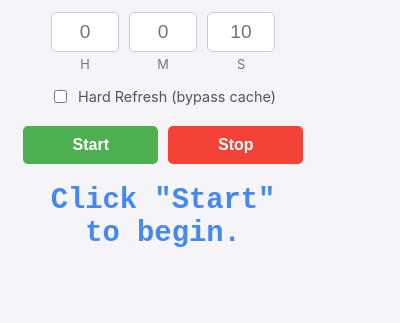
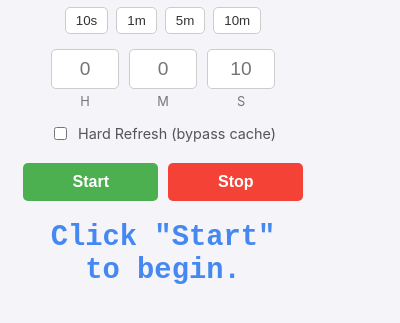
Before and after one commit to JohnLindahlTech/rld, a browser extension: page popup.html in a window 400 px wide. Shown: the part 77-400 px from the top of the page. Drawn offline with Linux system fonts and the light colour scheme.

Commit message:
defaults

```diff
--- a/popup.css
+++ b/popup.css
@@ -20,9 +20,33 @@ h1 {
 }
 
 p {
-  margin: 0 0 15px 0;
+  margin: 0 0 10px 0;
   font-size: 0.9em;
   color: #555;
+}
+
+/* Preset Buttons */
+.presets {
+  display: flex;
+  justify-content: center;
+  gap: 8px;
+  margin-bottom: 15px;
+  width: 100%;
+}
+
+.preset-btn {
+  padding: 5px 10px;
+  border: 1px solid #ccc;
+  border-radius: 5px;
+  background-color: #fff;
+  color: #333;
+  cursor: pointer;
+  transition: background-color 0.2s ease, border-color 0.2s ease;
+}
+
+.preset-btn:hover {
+  background-color: #e9e9e9;
+  border-color: #aaa;
 }
 
 /* Time Input Section */
--- a/popup.html
+++ b/popup.html
@@ -8,6 +8,12 @@
     <div class="container">
       <h1>RLD+</h1>
       <p>Set reload interval:</p>
+      <div class="presets">
+        <button class="preset-btn" data-seconds="10">10s</button>
+        <button class="preset-btn" data-seconds="60">1m</button>
+        <button class="preset-btn" data-seconds="300">5m</button>
+        <button class="preset-btn" data-seconds="600">10m</button>
+      </div>
       <div class="time-inputs">
         <div class="input-group">
           <input type="number" id="hours" min="0" placeholder="0" />
--- a/popup.js
+++ b/popup.js
@@ -6,6 +6,7 @@ document.addEventListener('DOMContentLoaded', () => {
   const startButton = document.getElementById('start');
   const stopButton = document.getElementById('stop');
   const statusDiv = document.getElementById('status');
+  const presetButtons = document.querySelectorAll('.preset-btn');
   const inputs = [hoursInput, minutesInput, secondsInput, hardRefreshCheckbox];
   let countdownInterval = null;
 
@@ -35,6 +36,7 @@ document.addEventListener('DOMContentLoaded', () => {
   // Function to update the UI based on reloading state
   const setUiState = (isReloading) => {
     inputs.forEach(input => input.disabled = isReloading);
+    presetButtons.forEach(button => button.disabled = isReloading);
     startButton.disabled = isReloading;
     stopButton.disabled = !isReloading;
 
@@ -50,7 +52,7 @@ document.addEventListener('DOMContentLoaded', () => {
   chrome.storage.local.get(['isReloading', 'interval', 'isHardRefresh'], (result) => {
     setUiState(result.isReloading || false);
     hardRefreshCheckbox.checked = result.isHardRefresh || false;
-    if (result.interval) {
+    if (result.interval && !result.isReloading) { // Only load interval if not active
       const hours = Math.floor(result.interval / 3600);
       const minutes = Math.floor((result.interval % 3600) / 60);
       const seconds = result.interval % 60;
@@ -58,6 +60,20 @@ document.addEventListener('DOMContentLoaded', () => {
       minutesInput.value = minutes > 0 ? minutes : '';
       secondsInput.value = seconds > 0 ? seconds : '';
     }
+  });
+
+  // Preset button event listeners
+  presetButtons.forEach(button => {
+    button.addEventListener('click', () => {
+      const totalSeconds = parseInt(button.dataset.seconds, 10);
+      const hours = Math.floor(totalSeconds / 3600);
+      const minutes = Math.floor((totalSeconds % 3600) / 60);
+      const seconds = totalSeconds % 60;
+
+      hoursInput.value = hours > 0 ? hours : '';
+      minutesInput.value = minutes > 0 ? minutes : '';
+      secondsInput.value = seconds > 0 ? seconds : '';
+    });
   });
 
   // Start button event listener
```
